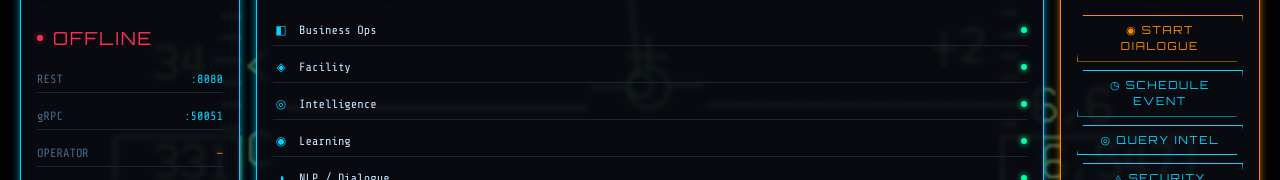
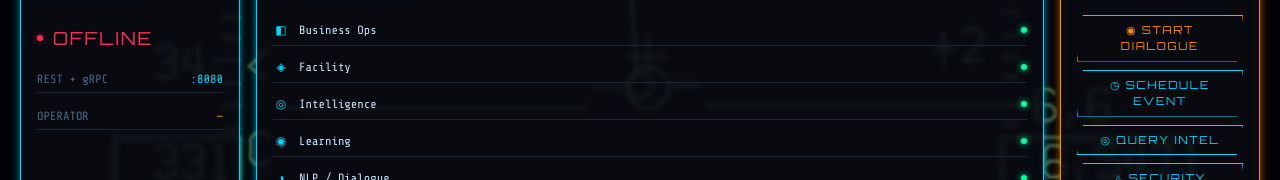
Before and after one commit to rkrimper1/jarvis, a SvelteKit app in the folder clients/web/: page / in a window 1280 px wide. Shown: the part 137-317 px from the top of the page. Built offline with nearby package versions, Linux system fonts and the light colour scheme; no server answers; sample sign-in values are in the browser's storage.

Commit message:
updated web client to single 8080 port

```diff
--- a/clients/web/src/routes/+page.svelte
+++ b/clients/web/src/routes/+page.svelte
@@ -13,8 +13,6 @@
 	];
 
 	let health = $state<'checking' | 'online' | 'offline'>('checking');
-	let grpcPort = $state('50051');
-	let restPort = $state('8080');
 	let now = $state(new Date().toISOString().slice(0, 19).replace('T', ' '));
 
 	onMount(() => {
@@ -47,12 +45,8 @@
 				</span>
 			</div>
 			<div class="endpoint-row">
-				<span class="text-muted">REST</span>
+				<span class="text-muted">REST + gRPC</span>
 				<span class="text-cyan">:8080</span>
-			</div>
-			<div class="endpoint-row">
-				<span class="text-muted">gRPC</span>
-				<span class="text-cyan">:50051</span>
 			</div>
 			<div class="endpoint-row">
 				<span class="text-muted">OPERATOR</span>
```
